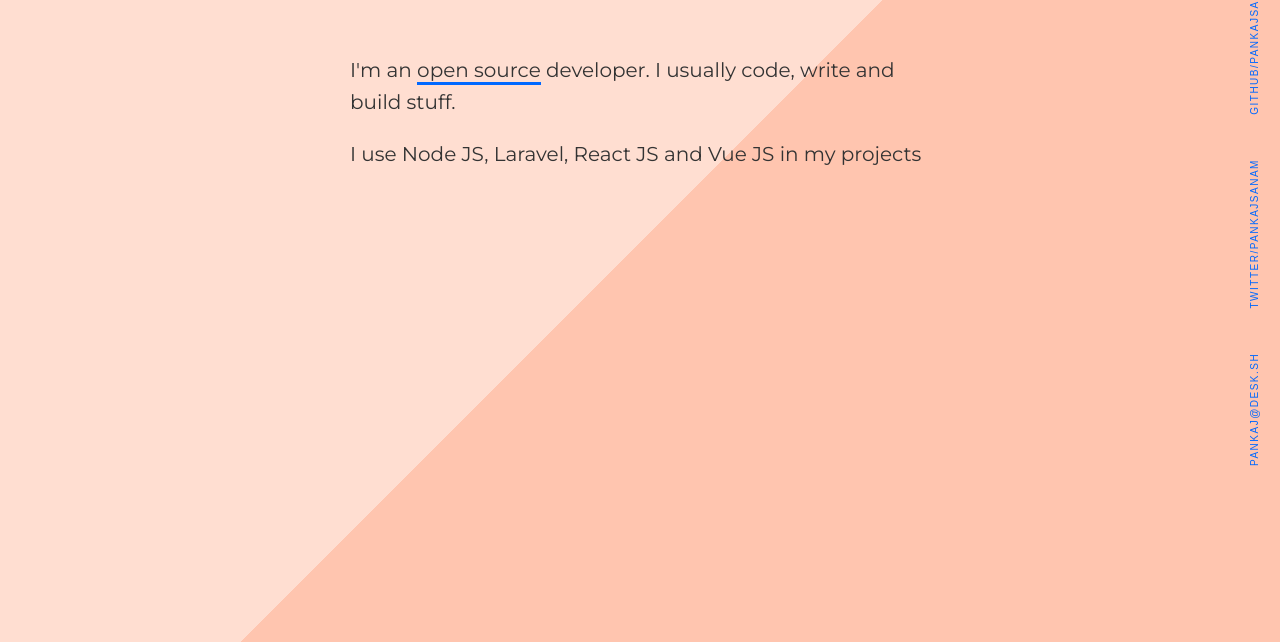
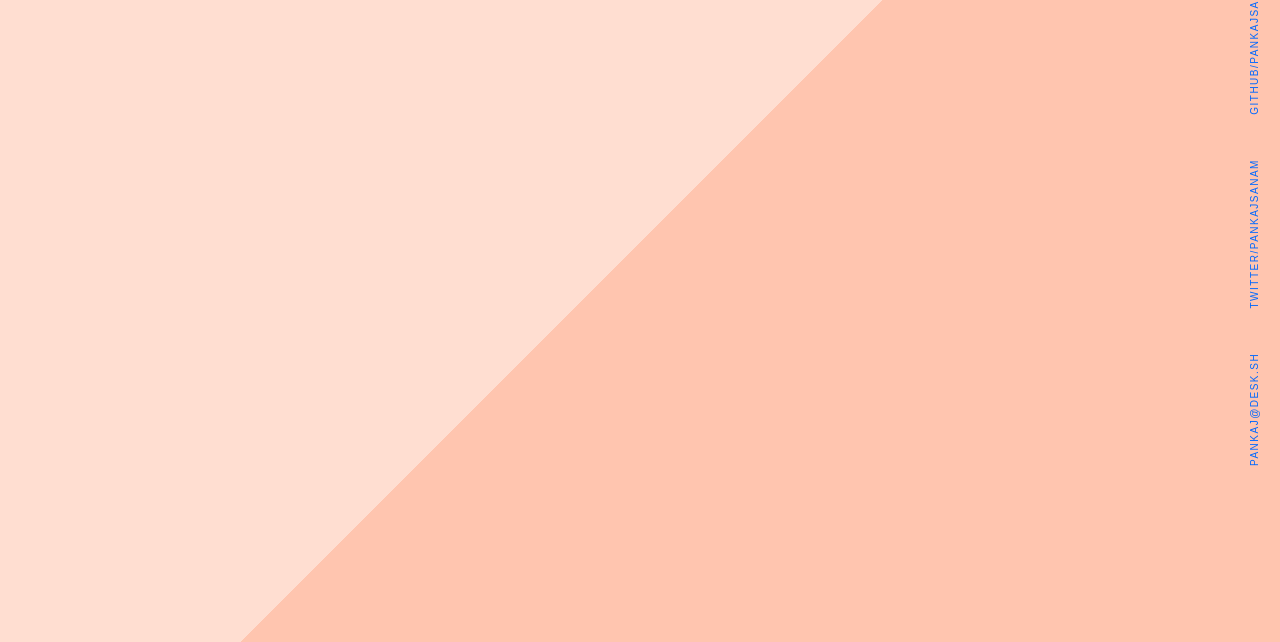
Before and after one commit to Uvacoder/simple-port-antick, a plain HTML site: page index.html in a window 1280 px wide. Shown: the part 158-800 px from the top of the page. Drawn offline with Linux system fonts and the light colour scheme.

Commit message:
Updated text

```diff
--- a/index.html
+++ b/index.html
@@ -14,8 +14,7 @@
         <h1 class="name">Desk.sh</h1>
       </header>
       <article>
-        <p>I'm an <a href="http://en.wikipedia.org/wiki/Open-source_software" target="_blank">open source</a> developer. I usually code, write and build stuff.</p>
-        <p> I use Node JS, Laravel, React JS and Vue JS in my projects</p>
+        <p></p>
       </article>
       <footer>
         <ul class="meta inline-list">
```
